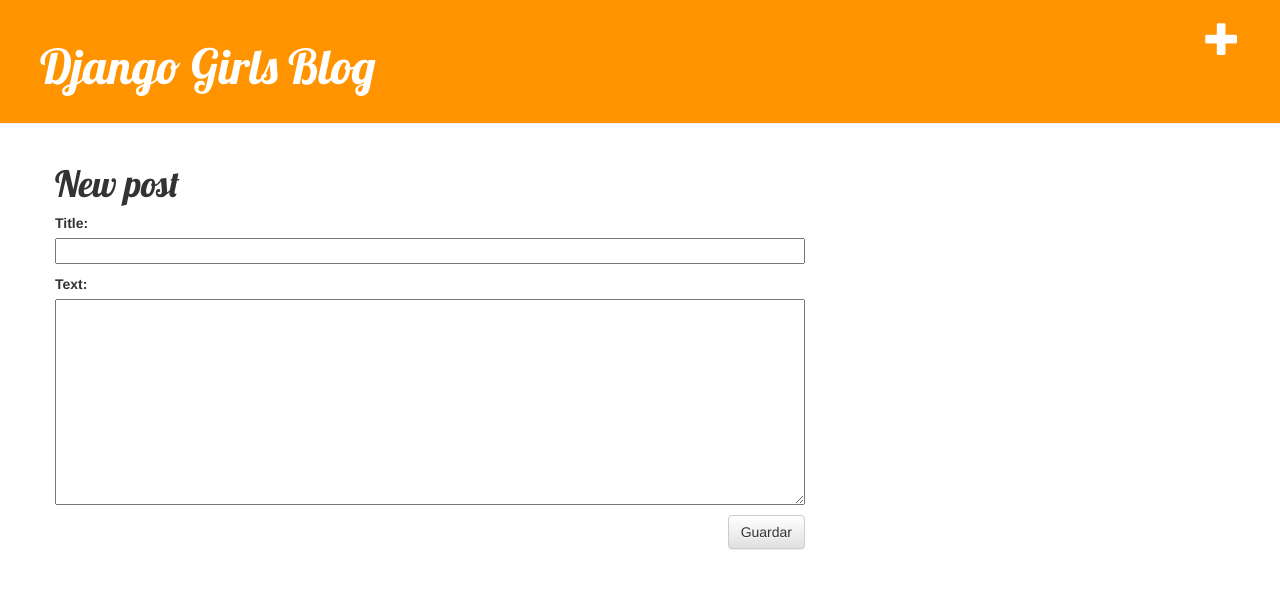
After one commit to jucylene/my-first-blog, a Django app: page /post/new/ in a window 1280 px wide. The commit adds this page. Shown: the top 589 px of the page. Run offline with Django 3.2, Linux system fonts and the light colour scheme; some libraries are stand-ins or nearby versions.

Commit message:
Adicionada view e formulários.

```diff
--- /dev/null
+++ b/blog/forms.py
@@ -0,0 +1,9 @@
+from django import forms
+
+from .models import Post
+
+class PostForm(forms.ModelForm):
+
+    class Meta:
+        model = Post
+        fields = ('title', 'text',)
--- a/blog/templates/blog/base.html
+++ b/blog/templates/blog/base.html
@@ -9,21 +9,14 @@
     </head>
     <body>
         <div class="page-header">
+            <a href="{% url 'blog.views.post_new' %}" class="top-menu"><span class="glyphicon glyphicon-plus"></span></a>
             <h1><a href="/">Django Girls Blog</a></h1>
         </div>
-
         <div class="content container">
             <div class="row">
                 <div class="col-md-8">
-                {% for post in posts %}
-                    <div class="post">
-                        <div class="date">
-                            {{ post.published_date }}
-                        </div>
-                        <h1><a href="">{{ post.title }}</a></h1>
-                        <p>{{ post.text|linebreaks }}</p>
-                    </div>
-                {% endfor %}
+                    {% block content %}
+                    {% endblock %}
                 </div>
             </div>
         </div>
--- /dev/null
+++ b/blog/templates/blog/post_edit.html
@@ -0,0 +1,9 @@
+{% extends 'blog/base.html' %}
+
+{% block content %}
+    <h1>New post</h1>
+    <form method="POST" class="post-form">{% csrf_token %}
+        {{ form.as_p }}
+        <button type="submit" class="save btn btn-default">Guardar</button>
+    </form>
+{% endblock %}
--- a/blog/urls.py
+++ b/blog/urls.py
@@ -3,5 +3,6 @@ from . import views
 
 urlpatterns = [
     url(r'^$', views.post_list),
-
+    url(r'^post/(?P<pk>[0-9]+)/$', views.post_detail),
+    url(r'^post/new/$', views.post_new, name='post_new'),
 ]
--- a/blog/views.py
+++ b/blog/views.py
@@ -2,6 +2,20 @@ from django.shortcuts import render
 from django.utils import timezone
 from .models import Post
 from django.shortcuts import render, get_object_or_404
+from .forms import PostForm
+
+def post_new(request):
+    if request.method == "POST":
+        form = PostForm(request.POST)
+        if form.is_valid():
+            post = form.save(commit=False)
+            post.author = request.user
+            post.published_date = timezone.now()
+            post.save()
+            return redirect('blog.views.post_detail', pk=post.pk)
+    else:
+        form = PostForm()
+    return render(request, 'blog/post_edit.html', {'form': form})
 
 def post_detail(request, pk):
     post = get_object_or_404(Post, pk=pk)
```
